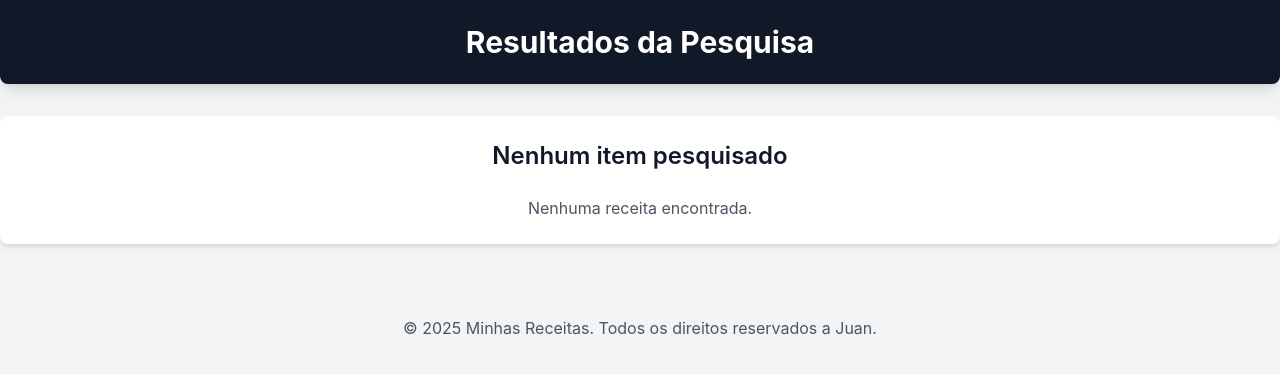
After one commit to kiqrr/django-receitas, a Django app: page /receitas/pesquisar/ in a window 1280 px wide. The commit adds this page. Shown: the top 374 px of the page. Run offline with Django 5.2, Linux system fonts and the light colour scheme; some libraries are stand-ins or nearby versions.

Commit message:
pesquisa.html

```diff
--- /dev/null
+++ b/receitas/templates/receitas/pesquisa.html
@@ -0,0 +1,50 @@
+{% load static %}
+<!DOCTYPE html>
+<html lang="pt-br">
+<head>
+    <meta charset="UTF-8">
+    <meta name="viewport" content="width=device-width, initial-scale=1.0">
+    <title>Resultados da Pesquisa</title>
+    <script src="https://cdn.tailwindcss.com"></script>
+    <link rel="stylesheet" href="https://cdnjs.cloudflare.com/ajax/libs/font-awesome/7.0.0/css/all.min.css" integrity="sha512-DxV+EoADOkOygM4IR9yXP8Sb2qwgidEmeqAEmDKIOfPRQZOWbXCzLC6vjbZyy0vPisbH2SyW27+ddLVCN+OMzQ==" crossorigin="anonymous" referrerpolicy="no-referrer" />
+
+    <style>
+        body{
+            font-family: 'Inter', sans-serif;
+        }
+    </style>
+</head>
+<body class="bg-gray-100 text-gray-900">
+    <header class="bg-gray-900 text-white p-6 shadow-lg rounded-b-lg">
+        <div class="container mx-auto flex items-center justify-center">
+            <h1 class="text-3xl font-bold">Resultados da Pesquisa</h1>
+        </div>
+    </header>
+    <main class="container mx-auto p-6 mt-8 bg-white rounded-lg shadow-md">
+        <h2 class="text-2xl font-semibold mb-6 text-center">
+            {% if query %}
+                Resultados para: "{{ query }}"
+            {% else %}
+                Nenhum item pesquisado
+            {% endif %}
+        </h2>
+        <div class="flex flex-wrap justify-center gap-6">
+            {% if resultados %}
+                {% for receita in resultados %}
+                    <div class="w-full sm:w-[calc(50%-1.5rem)] lg:w-[calc(33.333%-1.5rem)] bg-gray-50 p-6 rounded-lg shadow-md hover:shadow-lg transition-shadow duration-300 ease-in-out">
+                        <h3 class="text-xl font-bold mb-2 text-gray-800">{{ receita.title }}</h3>
+                        <img src="{{ receita.image.url }}" alt="Imagem item" class="w-full h-48 object-cover rounded-md mb-4">
+                        <p class="text-gray-600 mb-4">{{ receita.description|truncatewords:20 }}</p>
+                        <a href="{% url 'receita_detail' id=receita.id %}" class="text-orange-600 hover:text-orange-800 font-semibold">Ver Receita &rarr;</a>
+                    </div>
+                {% endfor %}
+            {% else %}
+                <p class="text-center text-gray-600">Nenhuma receita encontrada.</p>
+            {% endif %}
+        </div>
+    </main>
+    <footer class="mt-12 p-6 text-center text-gray-600">
+        <p>&copy; 2025 Minhas Receitas. Todos os direitos reservados a Juan.</p>
+    </footer>
+</body>
+</html>
--- a/receitas/urls.py
+++ b/receitas/urls.py
@@ -2,5 +2,7 @@ from django.urls import path
 from . import views
 
 urlpatterns = [
-    path('', views.home, name='home')
+    path('', views.home, name='home'),
+    path('receitas/<int:id>/', views.receita_detail, name='receita_detail'),
+    path('pesquisar/', views.pesquisar_receitas, name='pesquisar_receitas'),
 ]
--- a/receitas/views.py
+++ b/receitas/views.py
@@ -15,3 +15,16 @@ def receita_detail(request, id):
     }
 
     return render(request, 'receitas/receita_detail.html', context)
+
+def pesquisar_receitas(request):
+    query = request.GET.get('q')
+    resultados = []
+    if query:
+        resultados = Receita.objects.filter(title__icontains=query)
+
+    context = {
+        'query': query,
+        'resultados': resultados,
+    }
+
+    return render(request, 'receitas/pesquisa.html', context)
```
Also changed, not shown: receitas/templates/receitas/home.html (+9 -9 lines).
